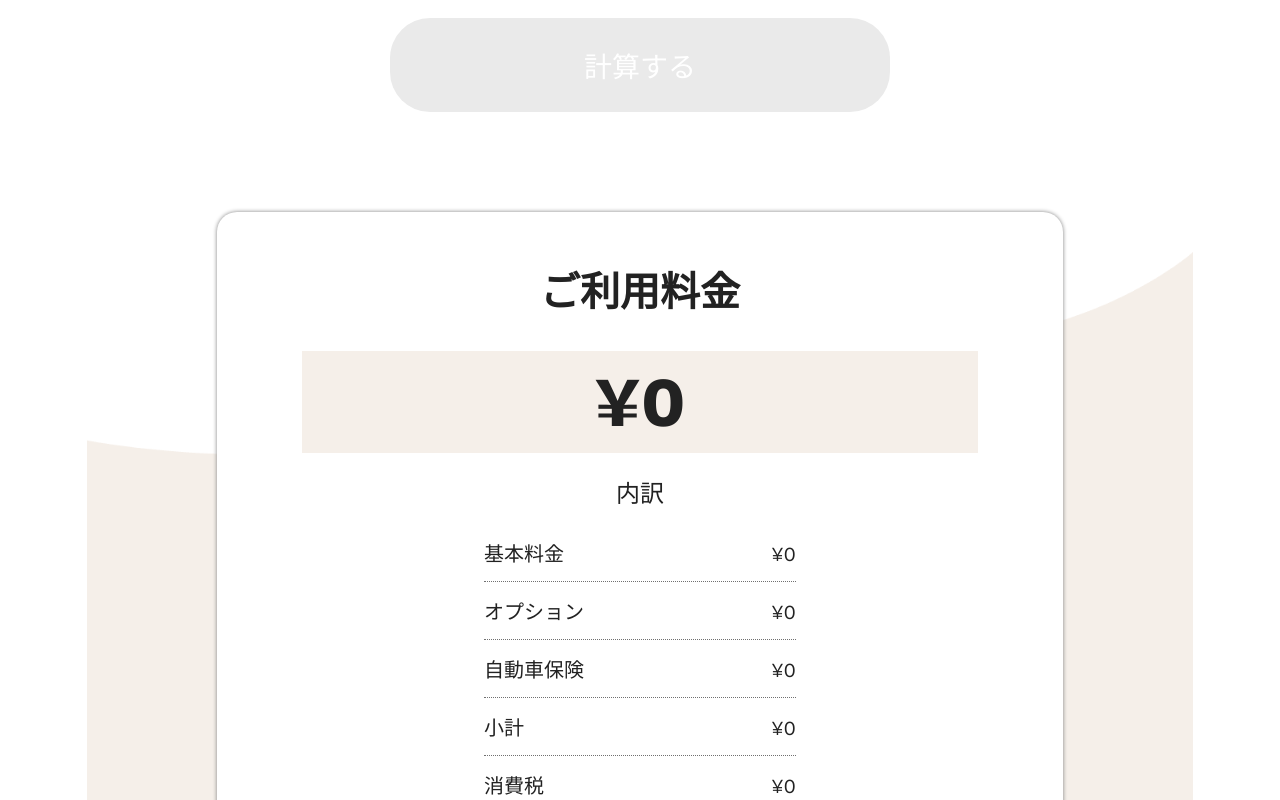
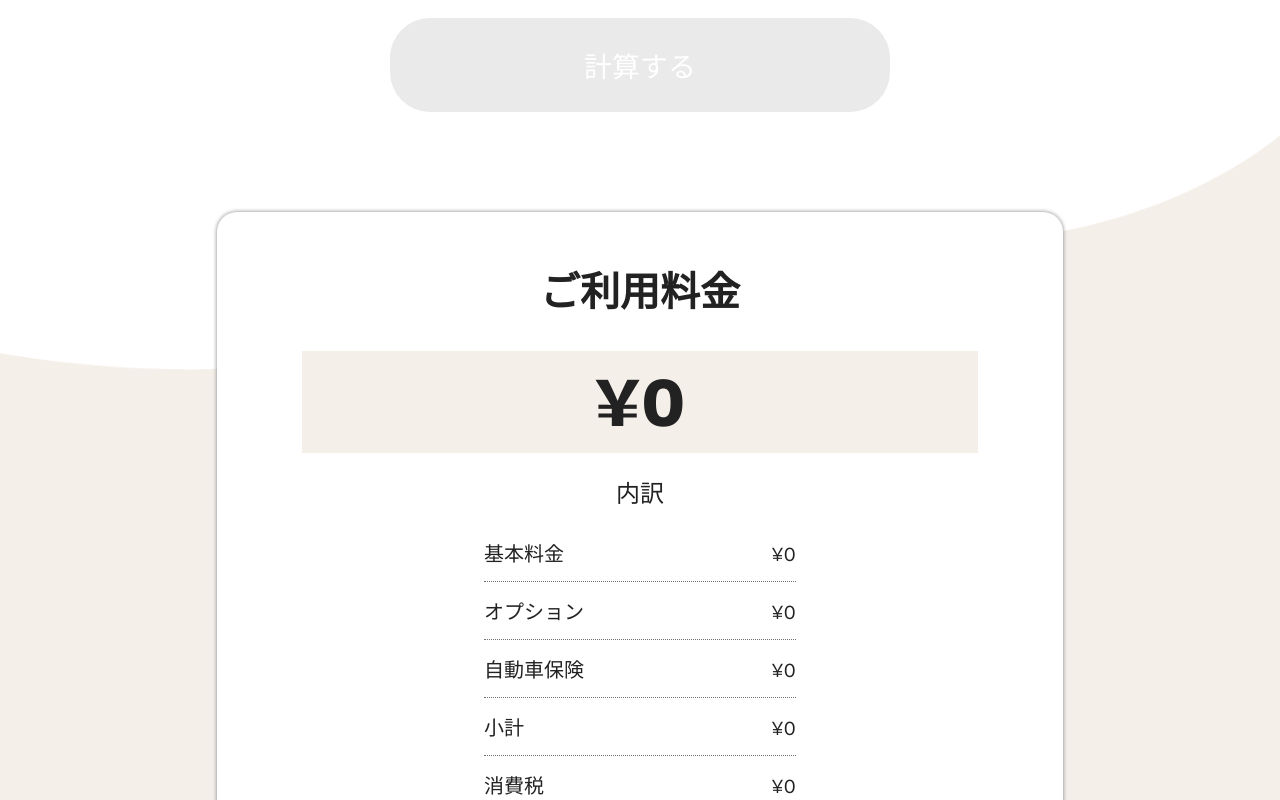
Before and after one commit to thorota/keikyan-price, a React (Create React App) app in the folder keikyan-app/: page / in a window 1280 px wide. Shown: the part 2240-3040 px from the top of the page. Built offline with nearby package versions, Linux system fonts and the light colour scheme.

Commit message:
下の背景幅を修正

```diff
--- a/keikyan-app/public/css/App.css
+++ b/keikyan-app/public/css/App.css
@@ -18,6 +18,8 @@
   position: absolute;
   bottom: 0;
   z-index: -5;
+  width: 100vw;
+  margin: 0 calc(50% - 50vw);
 }
 
 .sp-menu {
--- a/keikyan-app/public/css/main.css
+++ b/keikyan-app/public/css/main.css
@@ -338,6 +338,8 @@ select::-ms-expand {
   position: absolute;
   bottom: 0;
   z-index: -5;
+  width: 100vw;
+  margin: 0 calc(50% - 50vw);
 }
 
 .sp-menu {
--- a/keikyan-app/src/scss/App.scss
+++ b/keikyan-app/src/scss/App.scss
@@ -18,6 +18,8 @@
     position: absolute;
     bottom: 0;
     z-index: -5;
+    width:100vw;
+    margin:0 calc(50% - 50vw);
   }
 }
 
```
Also changed, not shown: 2 other files (tests, documents, lock files or other folders).
